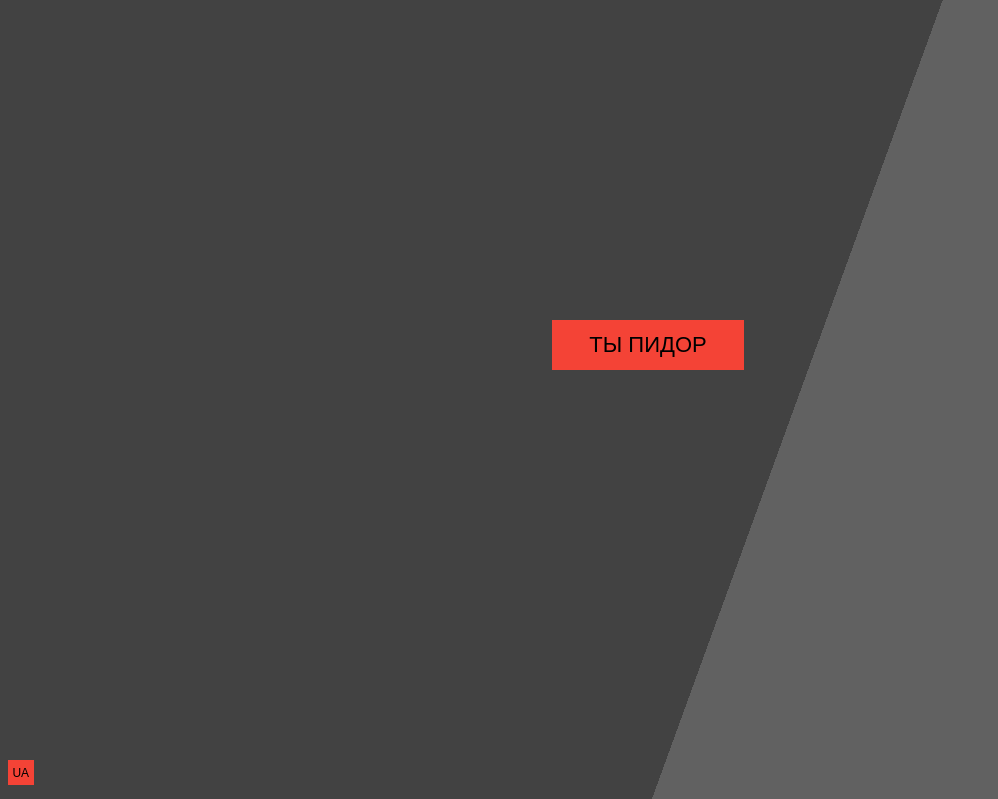
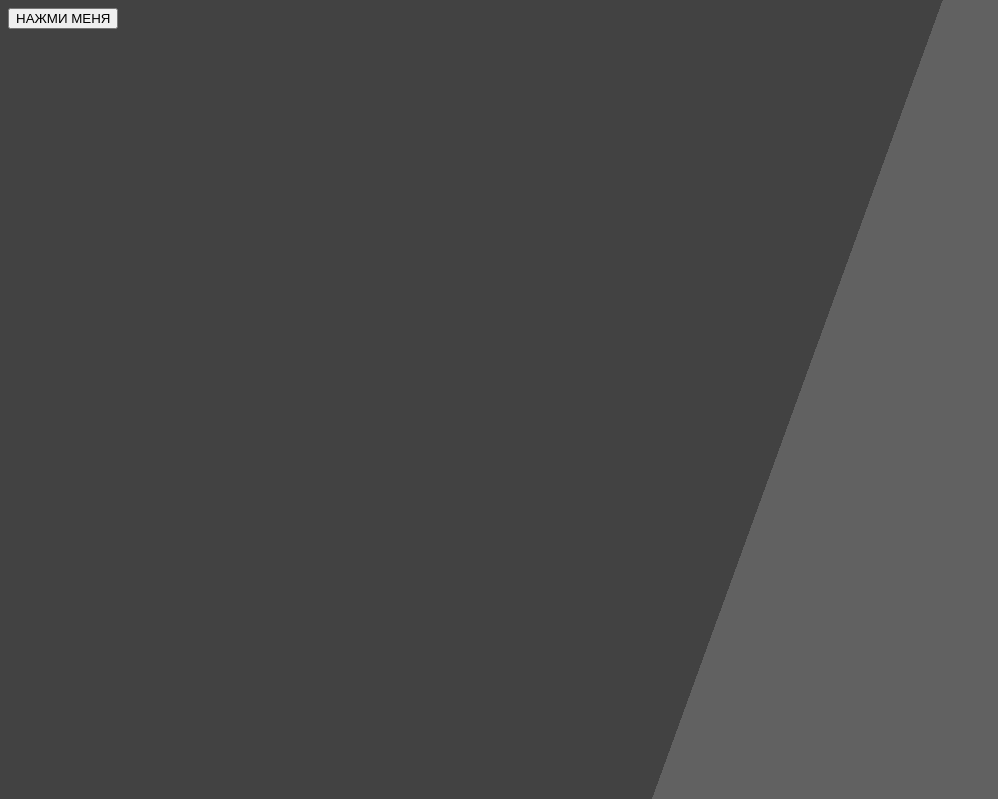
Before and after one commit to ghp-card/ghp-card.github.io, a plain HTML site: page index.html in a window 1280 px wide. Shown: the top 799 px of the page, without its empty margins (0-998 px from the left). Drawn offline with Linux system fonts and the light colour scheme.

Commit message:
Update index.html

```diff
--- a/index.html
+++ b/index.html
@@ -2,12 +2,11 @@
 <html lang="en">
 <head>
 	<meta charset="UTF-8">
-	<title>GHP</title>
+	<title>test</title>
 	<link rel="stylesheet" href="style.css">
 </head>
 <body>
-	<button id="pidor" onclick="randomize()">ТЫ ПИДОР</button>
-	<button id="lang">UA</button>
+	<button id="press" onclick="randomize()">НАЖМИ МЕНЯ</button>
 	<script src="script.js"></script>
 </body>
 </html>
```
